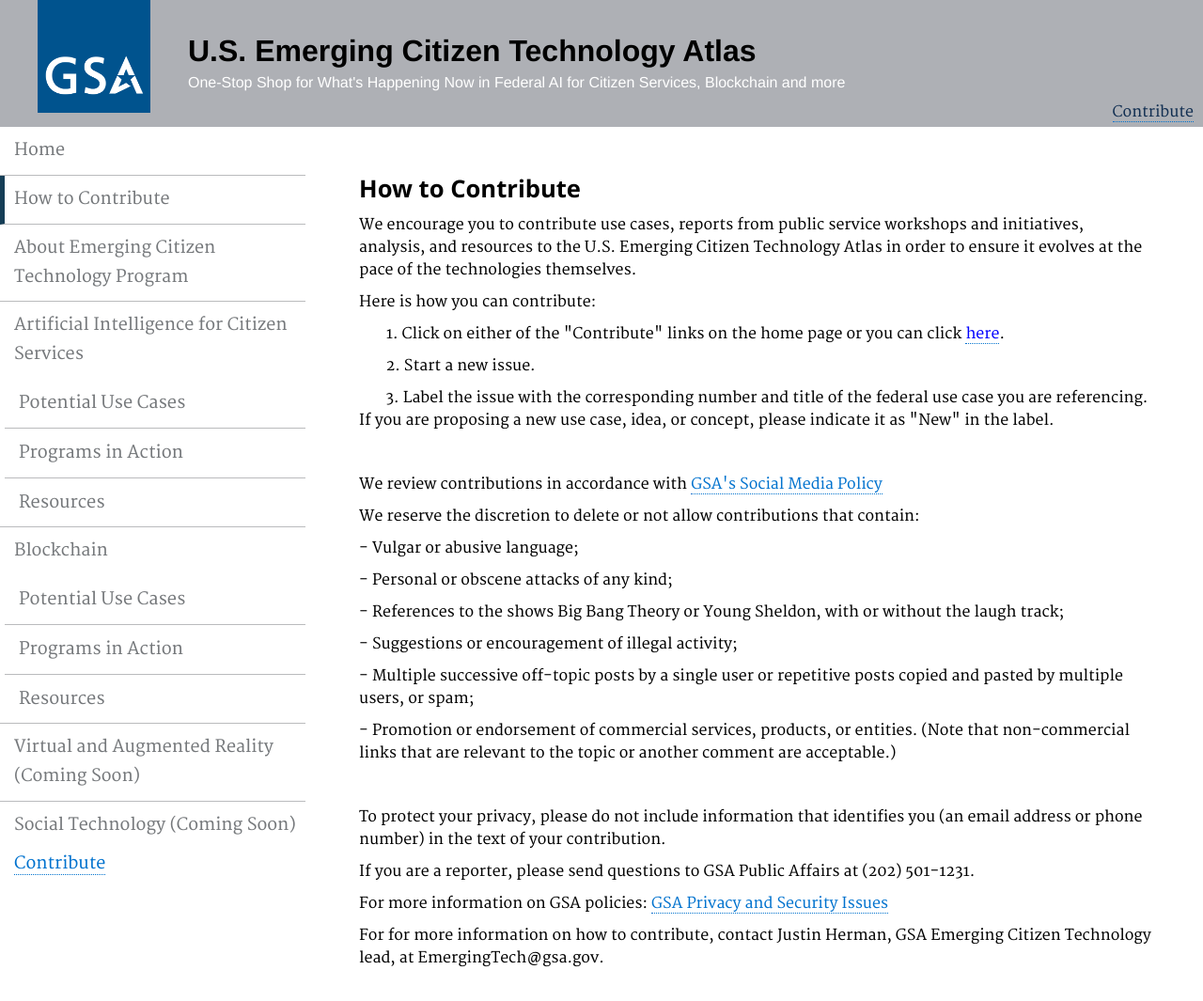
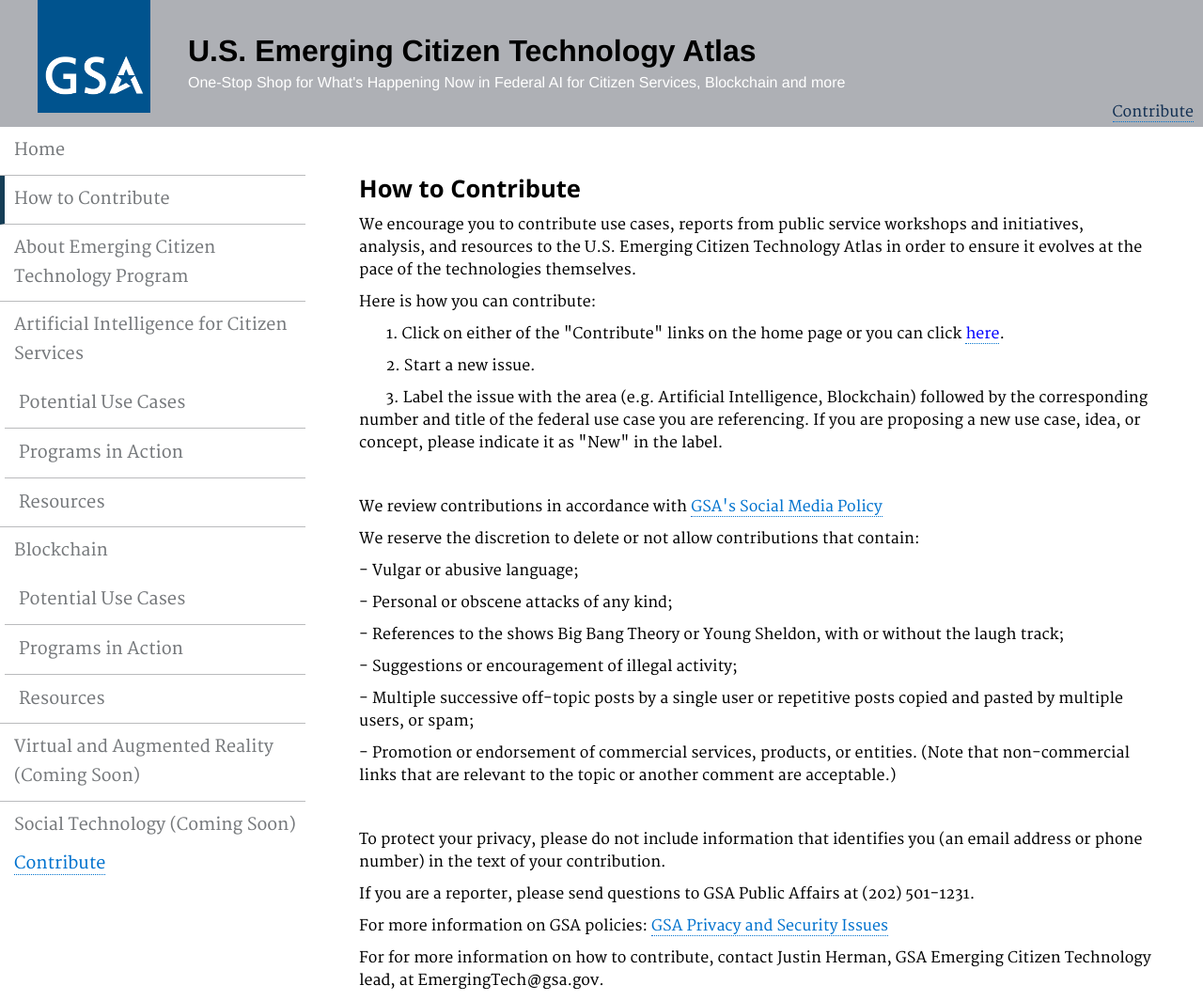
Before and after one commit to GSA/emerging-technology-atlas, a Jekyll site: the page built from pages/howto.md, in a window 1280 px wide. Shown: the whole page at 94% size. Built offline with Jekyll 4.4.1, drawn with Linux system fonts in a browser that asks for light colours; before the commit the page ends 1041 px from its top, so only the background shows below that.

Commit message:
Update howto.md

```diff
--- a/pages/howto.md
+++ b/pages/howto.md
@@ -13,7 +13,7 @@ Here is how you can contribute:
 
 <p>&nbsp;&nbsp;&nbsp;&nbsp;&nbsp;&nbsp; 1. Click on either of the "Contribute" links on the home page or you can click <a href="https://github.com/{{ site.org_name }}/{{ site.repo_name }}/issues/" style="color: blue;" class="button">here</a>.</p>
 <p>&nbsp;&nbsp;&nbsp;&nbsp;&nbsp;&nbsp; 2. Start a new issue.</p>
-<p>&nbsp;&nbsp;&nbsp;&nbsp;&nbsp;&nbsp; 3. Label the issue with the corresponding number and title of the federal use case you are referencing. If you are proposing a new use case, idea, or concept, please indicate it as "New" in the label.</p>
+<p>&nbsp;&nbsp;&nbsp;&nbsp;&nbsp;&nbsp; 3. Label the issue with the area (e.g. Artificial Intelligence, Blockchain) followed by the corresponding number and title of the federal use case you are referencing. If you are proposing a new use case, idea, or concept, please indicate it as "New" in the label.</p>
 
 <p>
 
```
